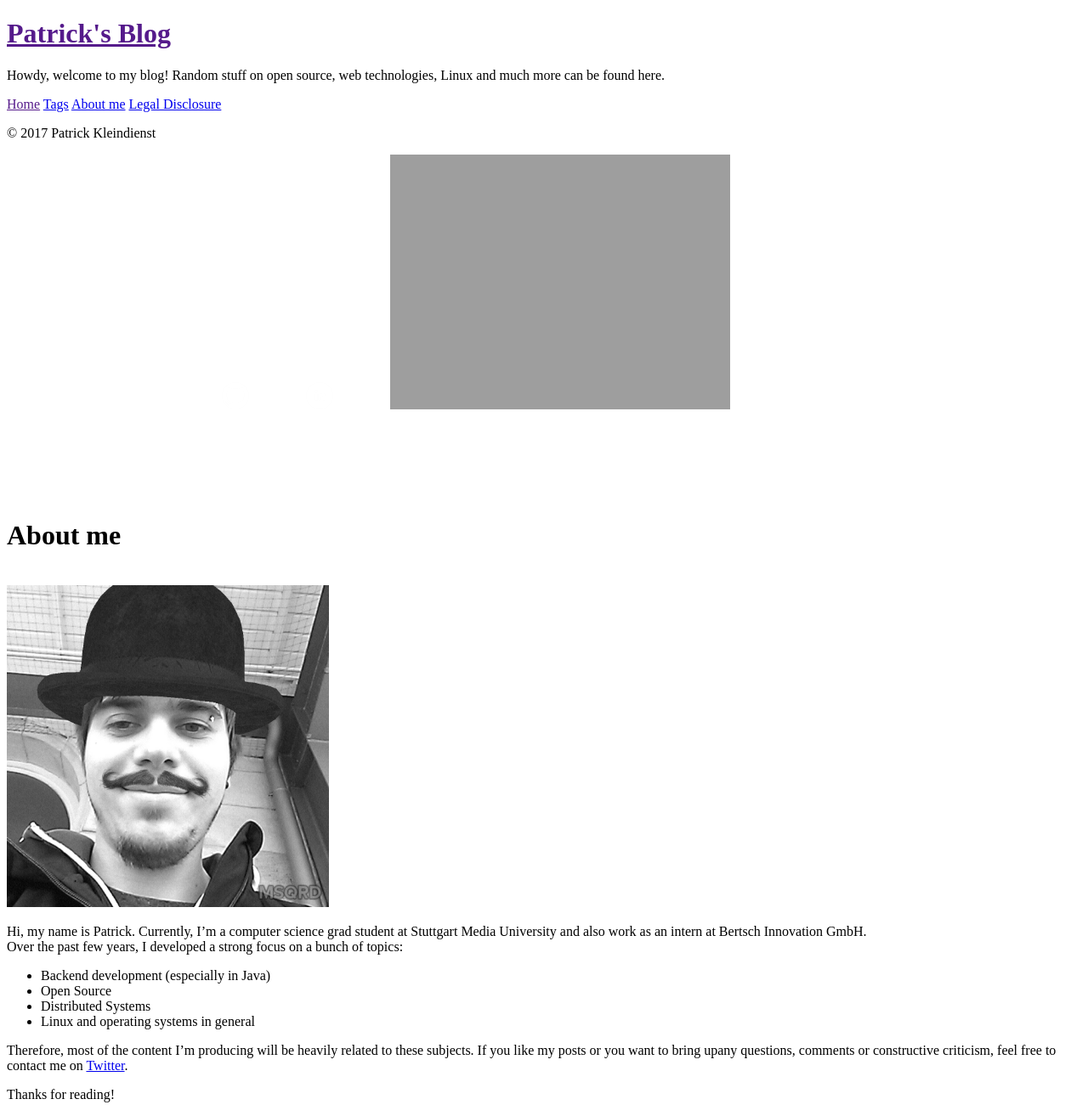
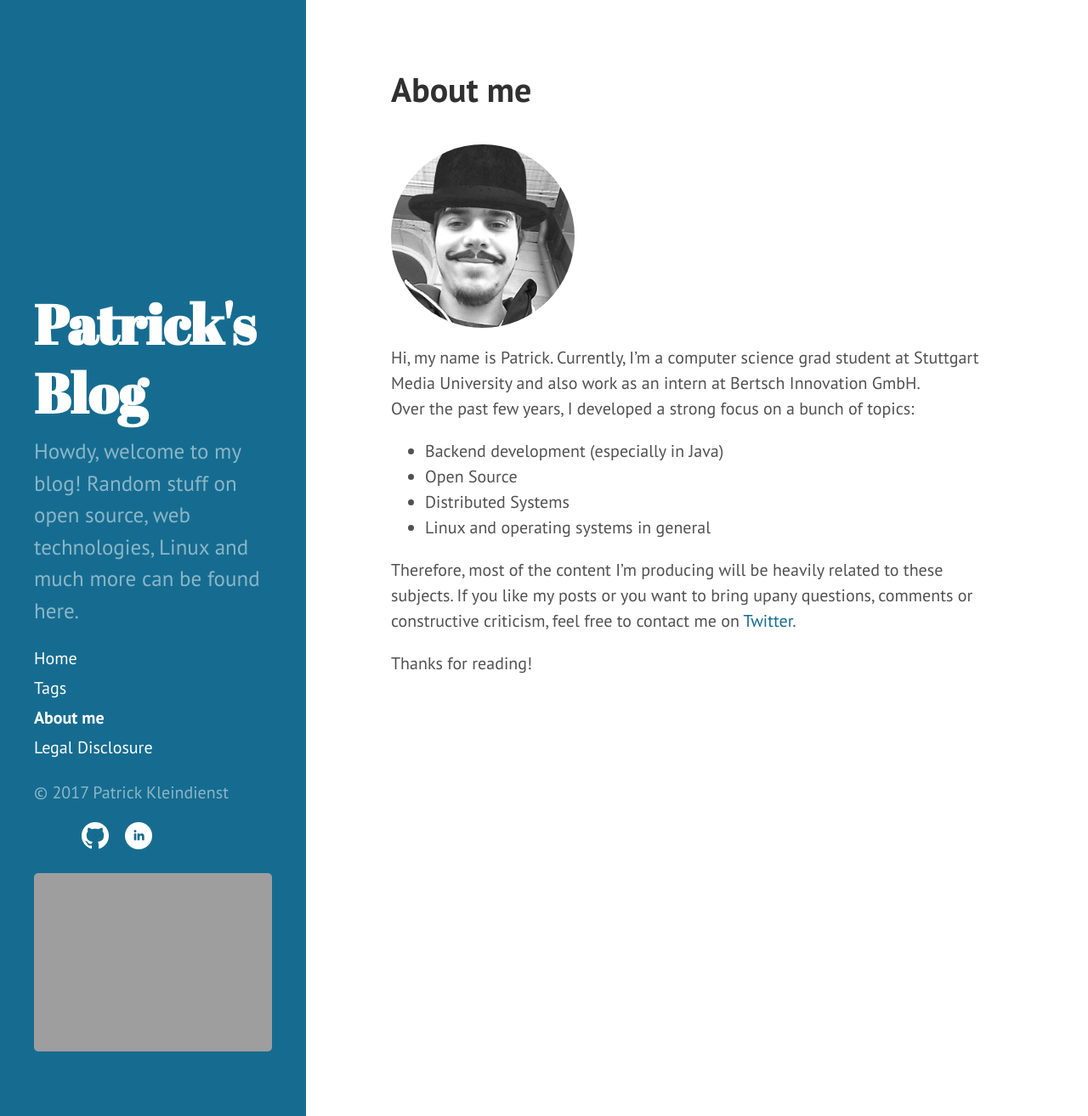
Before and after one commit to PaddySmalls/PaddySmalls.github.io, a Jekyll site: the page built from about.md, in a window 1280 px wide and 1314 px high. Shown: the whole window at 85% size. Built offline with Jekyll 4.4.1, drawn with Linux system fonts in a browser that asks for light colours.

Commit message:
Next try to fix CSS paths

```diff
--- a/_includes/head.html
+++ b/_includes/head.html
@@ -15,15 +15,15 @@
   </title>
 
   <!-- CSS -->
-  <link rel="stylesheet" href="{{ site.baseurl }}public/css/poole.css">
-  <link rel="stylesheet" href="{{ site.baseurl }}public/css/syntax.css">
-  <link rel="stylesheet" href="{{ site.baseurl }}public/css/hyde.css">
-  <link rel="stylesheet" href="{{site.baseurl}}public/css/custom.css">
+  <link rel="stylesheet" href="/public/css/poole.css">
+  <link rel="stylesheet" href="/public/css/syntax.css">
+  <link rel="stylesheet" href="/public/css/hyde.css">
+  <link rel="stylesheet" href="/public/css/custom.css">
   <link rel="stylesheet" href="http://fonts.googleapis.com/css?family=PT+Sans:400,400italic,700|Abril+Fatface">
 
   <!-- Icons -->
-  <link rel="apple-touch-icon-precomposed" sizes="144x144" href="{{ site.baseurl }}public/apple-touch-icon-144-precomposed.png">
-                                 <link rel="shortcut icon" href="{{ site.baseurl }}public/favicon.ico">
+  <!--<link rel="apple-touch-icon-precomposed" sizes="144x144" href="{{ site.baseurl }}public/apple-touch-icon-144-precomposed.png">
+                                 <link rel="shortcut icon" href="{{ site.baseurl }}public/favicon.ico">-->
 
   <!-- RSS -->
   <link rel="alternate" type="application/rss+xml" title="RSS" href="/atom.xml">
```
